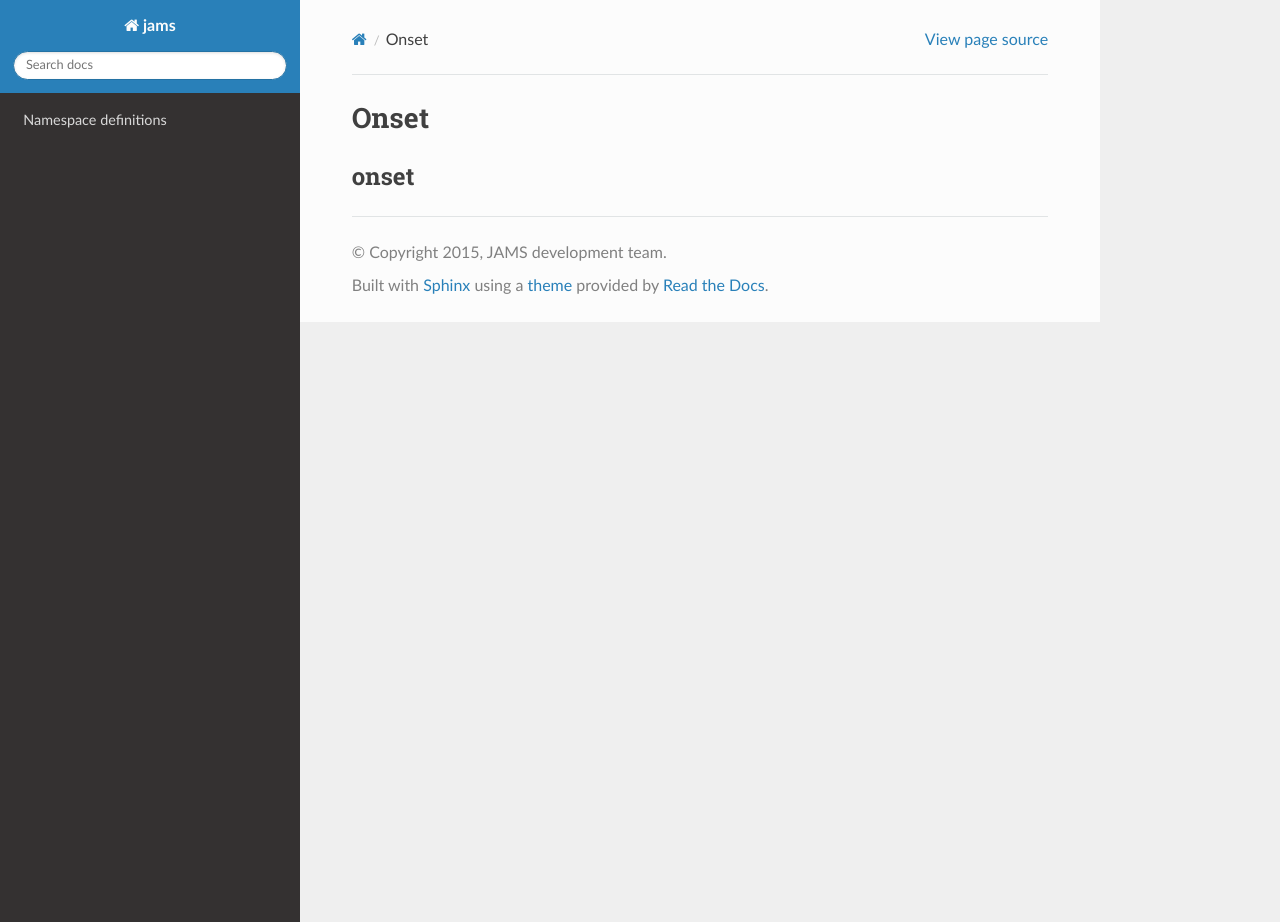
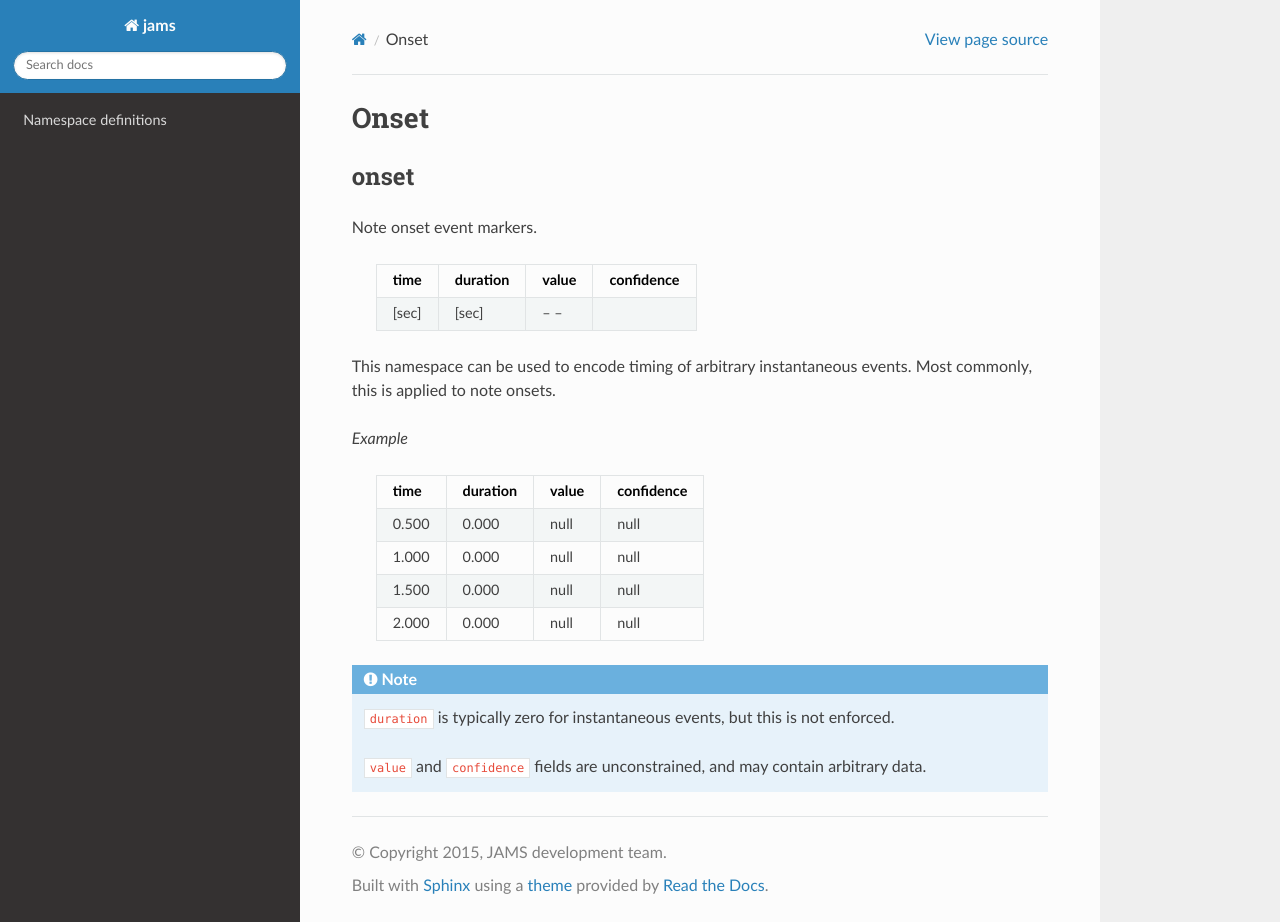
Before and after one commit to marl/jams, a Sphinx documentation site: the page built from docs/namespaces/onset.rst, in a window 1280 px wide and 922 px high. Built offline with Sphinx 7.4.7 and the Read the Docs theme 2.0.0, drawn with Linux system fonts in a browser that asks for light colours.

Commit message:
Added onset namespace doc

```diff
--- a/docs/namespaces/onset.rst
+++ b/docs/namespaces/onset.rst
@@ -3,3 +3,29 @@ Onset
 
 onset
 ~~~~~
+Note onset event markers.
+
+    ===== ======== ===== ==========
+    time  duration value confidence
+    ===== ======== ===== ==========
+    [sec] [sec]    -- --
+    ===== ======== ===== ==========
+
+This namespace can be used to encode timing of arbitrary instantaneous events.
+Most commonly, this is applied to note onsets.
+
+*Example*
+
+    ===== ======== ===== ==========
+    time  duration value confidence
+    ===== ======== ===== ==========
+    0.500 0.000    null  null
+    1.000 0.000    null  null
+    1.500 0.000    null  null
+    2.000 0.000    null  null
+    ===== ======== ===== ==========
+
+.. note::
+    ``duration`` is typically zero for instantaneous events, but this is not enforced.
+
+    ``value`` and ``confidence`` fields are unconstrained, and may contain arbitrary data.
```
